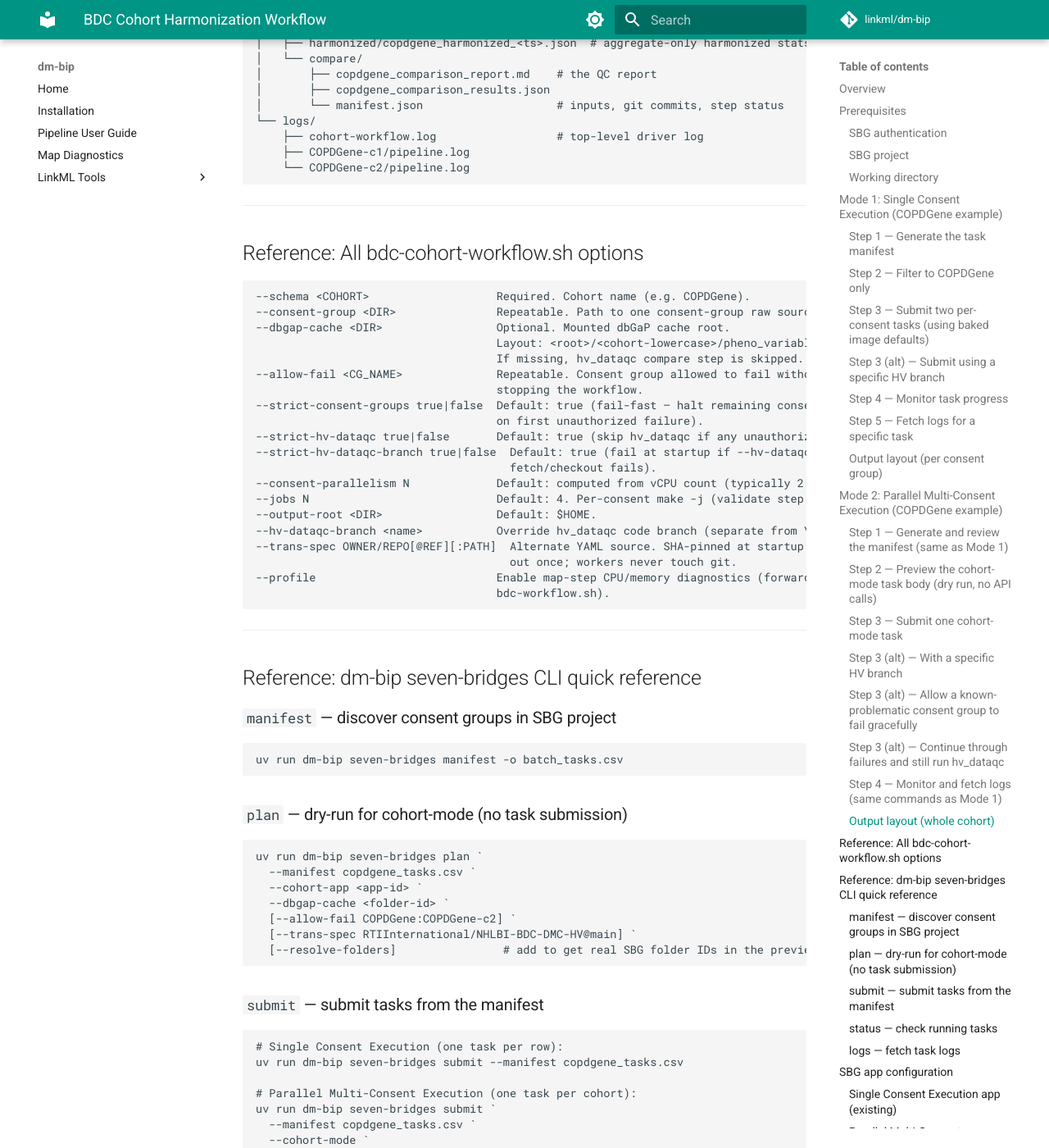
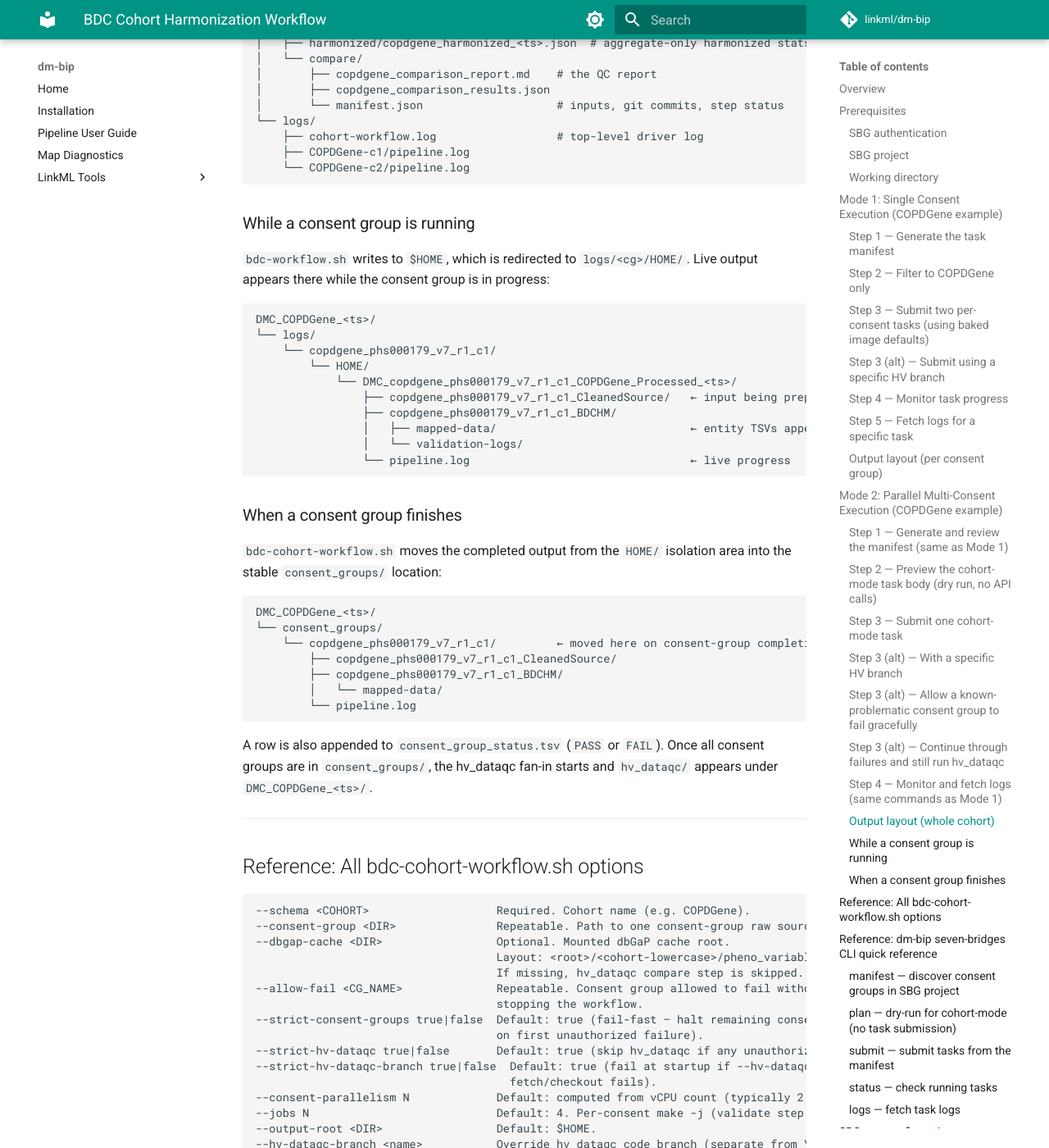
Before and after one commit to linkml/dm-bip, an MkDocs documentation site: the page built from docs/cohort-workflow.md, in a window 1280 px wide and 1400 px high, scrolled down 5765 px. Shown: the whole window at 82% size. Built offline with MkDocs 1.6.1 and Material for MkDocs 9.7.7, drawn with Linux system fonts in a browser that asks for light colours; comment, search, counter and statistics services are not loaded; some of the changed text lies outside the part shown.

Commit message:
docs(cohort-workflow): add in-flight and post-completion output layout sections

````diff
--- a/docs/cohort-workflow.md
+++ b/docs/cohort-workflow.md
@@ -78,7 +78,7 @@ FHS-c1,FHS
 
 ```powershell
 "Filename,Schema" | Set-Content copdgene_tasks.csv
-Get-Content batch_tasks.csv | Where-Object { $_ -match '^COPDGene-' } |
+Get-Content batch_tasks.csv | Where-Object { $_ -match 'COPDGene$' } |
   Add-Content copdgene_tasks.csv
 Get-Content copdgene_tasks.csv
 # Expected output:
@@ -284,6 +284,44 @@ $HOME/DMC_COPDGene_<YYYYMMDD_HHMMSS>/
     └── COPDGene-c2/pipeline.log
 ```
 
+### While a consent group is running
+
+`bdc-workflow.sh` writes to `$HOME`, which is redirected to
+`logs/<cg>/HOME/`. Live output appears there while the consent group is
+in progress:
+
+```
+DMC_COPDGene_<ts>/
+└── logs/
+    └── copdgene_phs000179_v7_r1_c1/
+        └── HOME/
+            └── DMC_copdgene_phs000179_v7_r1_c1_COPDGene_Processed_<ts>/
+                ├── copdgene_phs000179_v7_r1_c1_CleanedSource/   ← input being prepared
+                ├── copdgene_phs000179_v7_r1_c1_BDCHM/
+                │   ├── mapped-data/                             ← entity TSVs appear as entities complete
+                │   └── validation-logs/
+                └── pipeline.log                                 ← live progress
+```
+
+### When a consent group finishes
+
+`bdc-cohort-workflow.sh` moves the completed output from the `HOME/`
+isolation area into the stable `consent_groups/` location:
+
+```
+DMC_COPDGene_<ts>/
+└── consent_groups/
+    └── copdgene_phs000179_v7_r1_c1/         ← moved here on consent-group completion
+        ├── copdgene_phs000179_v7_r1_c1_CleanedSource/
+        ├── copdgene_phs000179_v7_r1_c1_BDCHM/
+        │   └── mapped-data/
+        └── pipeline.log
+```
+
+A row is also appended to `consent_group_status.tsv` (`PASS` or `FAIL`).
+Once all consent groups are in `consent_groups/`, the hv_dataqc fan-in
+starts and `hv_dataqc/` appears under `DMC_COPDGene_<ts>/`.
+
 ---
 
 ## Reference: All bdc-cohort-workflow.sh options
````
